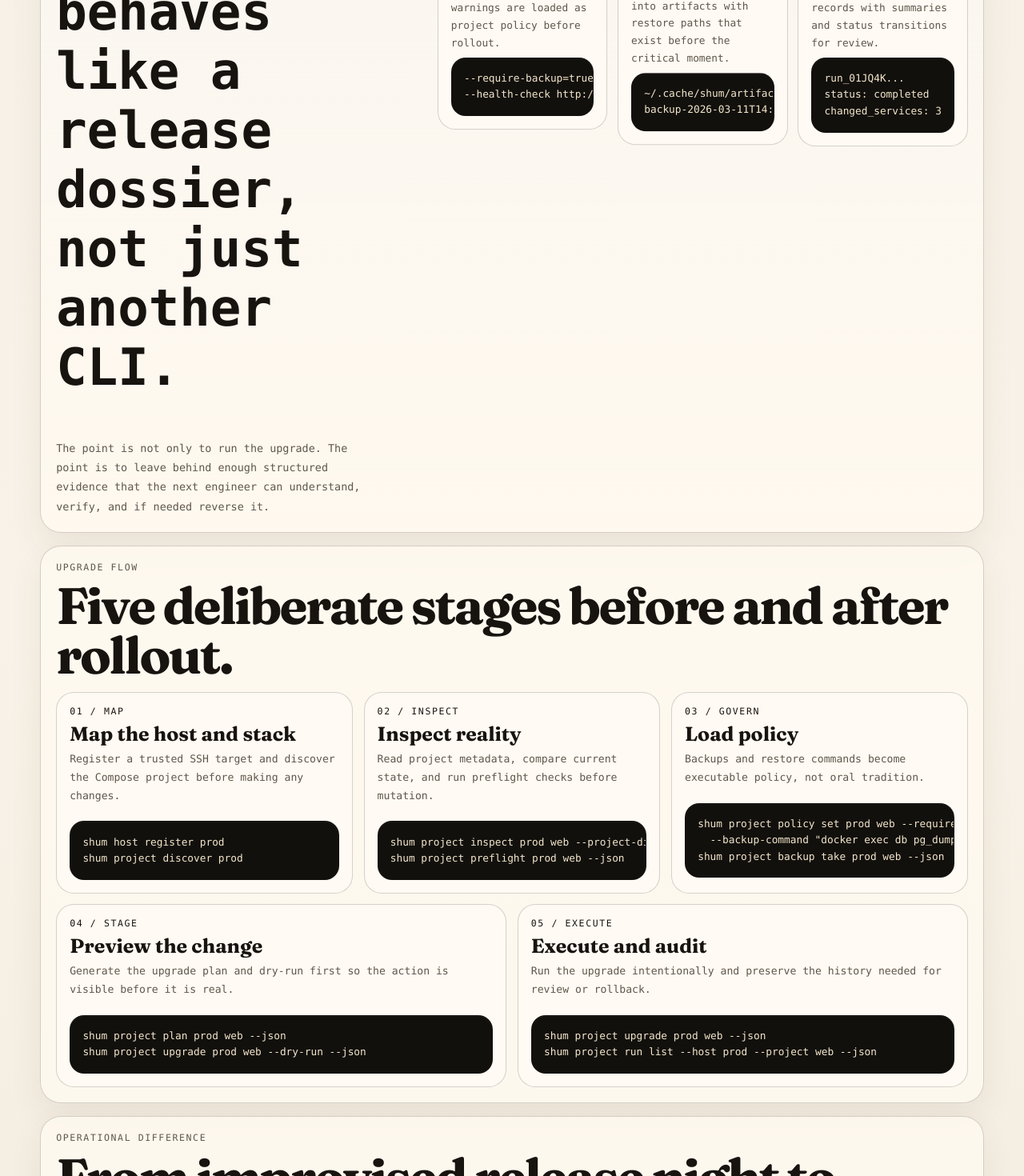
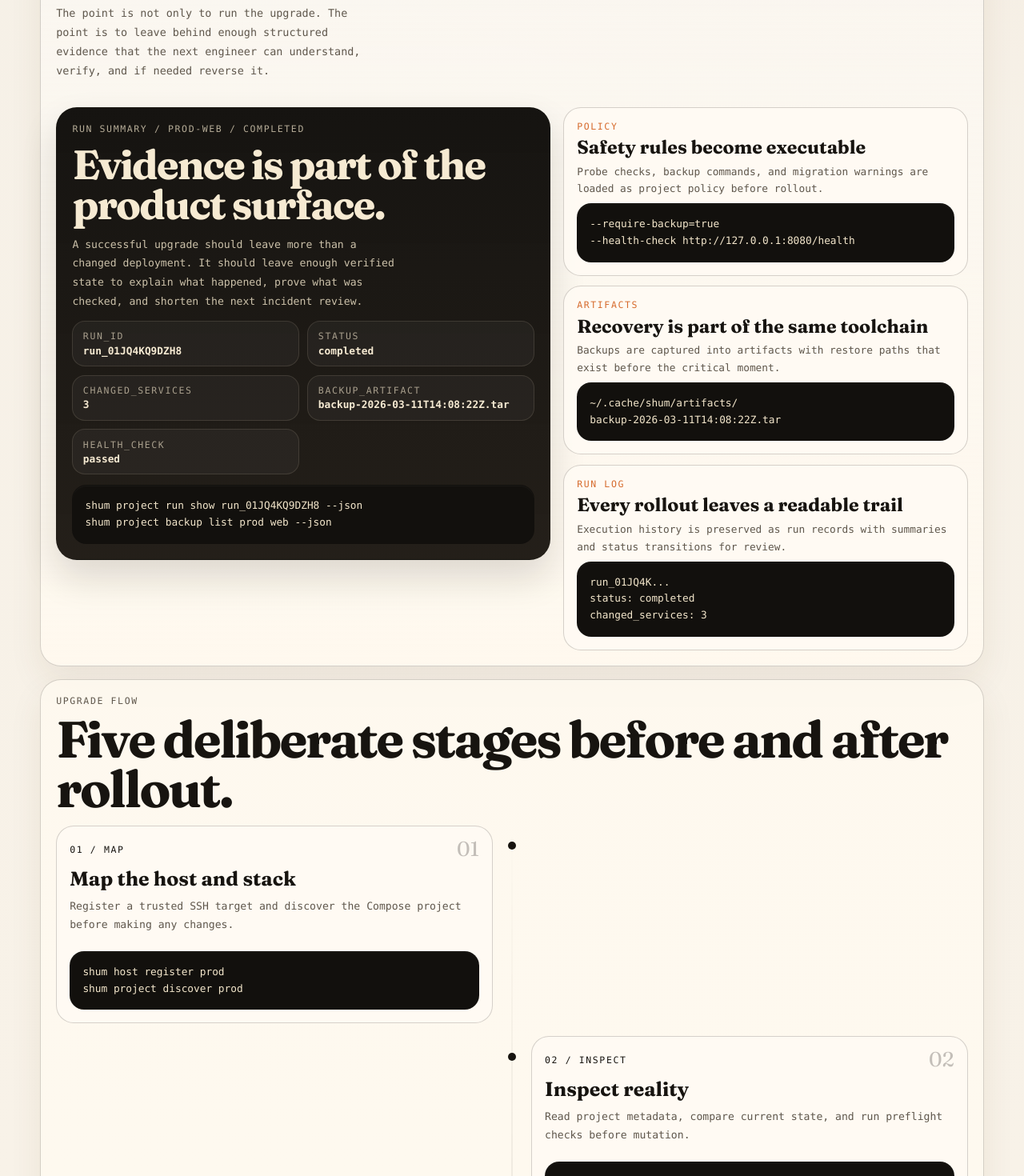
Before and after one commit to imurodl/shum, a Vue app in the folder site/: page / in a window 1280 px wide. Shown: the part 1640-3110 px from the top of the page at 80% size. Built offline with nearby package versions, Linux system fonts and the light colour scheme; a web font is replaced by a local one.

Commit message:
feat: strengthen landing composition with dossier and timeline sections

```diff
--- a/site/src/App.vue
+++ b/site/src/App.vue
@@ -59,6 +59,14 @@ const evidenceCards = [
     copy: 'Execution history is preserved as run records with summaries and status transitions for review.',
     sample: 'run_01JQ4K...\nstatus: completed\nchanged_services: 3',
   },
+]
+
+const dossierSummary = [
+  ['run_id', 'run_01JQ4KQ9DZH8'],
+  ['status', 'completed'],
+  ['changed_services', '3'],
+  ['backup_artifact', 'backup-2026-03-11T14:08:22Z.tar'],
+  ['health_check', 'passed'],
 ]
 
 const compareSides = {
@@ -233,14 +241,34 @@ const resources = [
       </section>
 
       <section class="evidence panel">
-        <div class="evidence-copy">
+        <div class="section-header section-header-wide">
           <p class="section-tag">What gets captured</p>
-          <h2>SHUM behaves like a release dossier, not just another CLI.</h2>
+          <h2>SHUM leaves behind a release dossier, not a vague memory.</h2>
           <p class="evidence-lead">
             The point is not only to run the upgrade. The point is to leave behind enough structured evidence
             that the next engineer can understand, verify, and if needed reverse it.
           </p>
         </div>
+
+        <div class="evidence-layout">
+          <article class="dossier-card">
+            <p class="dossier-kicker">run summary / prod-web / completed</p>
+            <h3>Evidence is part of the product surface.</h3>
+            <p class="dossier-copy">
+              A successful upgrade should leave more than a changed deployment. It should leave enough verified
+              state to explain what happened, prove what was checked, and shorten the next incident review.
+            </p>
+
+            <div class="dossier-grid">
+              <div v-for="item in dossierSummary" :key="item[0]" class="dossier-row">
+                <span>{{ item[0] }}</span>
+                <strong>{{ item[1] }}</strong>
+              </div>
+            </div>
+
+            <pre><code>shum project run show run_01JQ4KQ9DZH8 --json
+shum project backup list prod web --json</code></pre>
+          </article>
 
           <div class="evidence-grid">
             <article v-for="item in evidenceCards" :key="item.tag" class="evidence-card">
@@ -250,6 +278,7 @@ const resources = [
               <pre><code>{{ item.sample }}</code></pre>
             </article>
           </div>
+        </div>
       </section>
 
       <section class="workflow panel" id="flow">
@@ -258,9 +287,16 @@ const resources = [
           <h2>Five deliberate stages before and after rollout.</h2>
         </div>
 
-        <div class="workflow-grid">
-          <article v-for="step in flow" :key="step.label" class="step-card">
+        <div class="workflow-track">
+          <article
+            v-for="(step, index) in flow"
+            :key="step.label"
+            :class="['step-card', index % 2 === 0 ? 'step-card-left' : 'step-card-right']"
+          >
+            <div class="step-topline">
               <p class="step-label">{{ step.label }}</p>
+              <span class="step-number">{{ String(index + 1).padStart(2, '0') }}</span>
+            </div>
             <h3>{{ step.title }}</h3>
             <p class="step-copy">{{ step.copy }}</p>
             <pre><code>{{ step.command }}</code></pre>
@@ -338,6 +374,19 @@ const resources = [
         </div>
       </section>
 
+      <section class="closing panel">
+        <p class="section-tag">Final note</p>
+        <h2>Release night should feel disciplined before it feels fast.</h2>
+        <p class="closing-copy">
+          SHUM is an open-source operations tool for teams that want self-hosted upgrades to be explicit,
+          recoverable, and reviewable without inventing a platform around them.
+        </p>
+        <div class="hero-actions">
+          <a class="button button-primary" href="https://github.com/imurodl/shum" target="_blank" rel="noopener noreferrer">Explore repository</a>
+          <a class="button button-secondary" href="#atlas">Inspect CLI surface</a>
+        </div>
+      </section>
+
       <footer class="resource-strip panel" id="resources">
         <div class="section-header">
           <p class="section-tag">Resources</p>
--- a/site/src/style.css
+++ b/site/src/style.css
@@ -374,7 +374,6 @@ pre code {
 
 .evidence {
   display: grid;
-  grid-template-columns: 0.82fr 1.18fr;
   gap: 1rem;
   background:
     linear-gradient(180deg, rgba(255, 255, 255, 0.4), rgba(255, 249, 239, 0.92));
@@ -406,9 +405,78 @@ pre code {
   max-width: 48ch;
 }
 
+.evidence-layout {
+  display: grid;
+  grid-template-columns: 1.1fr 0.9fr;
+  gap: 1rem;
+  align-items: start;
+}
+
+.dossier-card {
+  display: grid;
+  gap: 0.8rem;
+  padding: 1.2rem;
+  border: 1px solid rgba(23, 20, 16, 0.16);
+  border-radius: 26px;
+  background:
+    linear-gradient(180deg, rgba(17, 15, 12, 0.98), rgba(27, 22, 16, 0.96));
+  color: #f6ead2;
+  box-shadow: 0 22px 46px rgba(23, 20, 16, 0.14);
+}
+
+.dossier-kicker {
+  margin: 0;
+  color: rgba(243, 230, 203, 0.72);
+  text-transform: uppercase;
+  letter-spacing: 0.14em;
+  font-size: 0.72rem;
+}
+
+.dossier-card h3 {
+  margin: 0;
+  font-family: 'Fraunces', Georgia, serif;
+  font-size: clamp(2rem, 4vw, 3.2rem);
+  line-height: 0.98;
+  letter-spacing: -0.04em;
+}
+
+.dossier-copy {
+  margin: 0;
+  max-width: 52ch;
+  color: rgba(243, 230, 203, 0.82);
+  line-height: 1.8;
+  font-size: 0.82rem;
+}
+
+.dossier-grid {
+  display: grid;
+  grid-template-columns: repeat(2, minmax(0, 1fr));
+  gap: 0.65rem;
+}
+
+.dossier-row {
+  display: grid;
+  gap: 0.2rem;
+  padding: 0.72rem 0.78rem;
+  border: 1px solid rgba(243, 230, 203, 0.12);
+  border-radius: 16px;
+  background: rgba(255, 255, 255, 0.04);
+}
+
+.dossier-row span {
+  color: rgba(243, 230, 203, 0.64);
+  font-size: 0.72rem;
+  text-transform: uppercase;
+  letter-spacing: 0.14em;
+}
+
+.dossier-row strong {
+  font-size: 0.8rem;
+}
+
 .evidence-grid {
   display: grid;
-  grid-template-columns: repeat(3, minmax(0, 1fr));
+  grid-template-columns: 1fr;
   gap: 0.8rem;
   align-items: start;
 }
@@ -420,10 +488,6 @@ pre code {
   border: 1px solid var(--line);
   border-radius: 22px;
   background: rgba(255, 251, 244, 0.86);
-}
-
-.evidence-card:nth-child(2) {
-  transform: translateY(1.2rem);
 }
 
 .evidence-tag {
@@ -479,27 +543,63 @@ pre code {
   margin-bottom: 1rem;
 }
 
-.workflow-grid {
+.section-header-wide {
+  max-width: 68rem;
+}
+
+.workflow-track {
   display: grid;
-  grid-template-columns: repeat(6, minmax(0, 1fr));
-  gap: 0.85rem;
+  gap: 1rem;
+  position: relative;
+}
+
+.workflow-track::before {
+  content: '';
+  position: absolute;
+  left: 50%;
+  top: 0;
+  bottom: 0;
+  width: 1px;
+  background: linear-gradient(rgba(23, 20, 16, 0), rgba(23, 20, 16, 0.18), rgba(23, 20, 16, 0));
+  transform: translateX(-50%);
 }
 
 .step-card {
   display: grid;
   align-content: start;
-  gap: 0.5rem;
-  min-height: 100%;
-  grid-column: span 2;
+  gap: 0.65rem;
+  width: min(680px, calc(50% - 1.5rem));
   padding: 1rem;
   border: 1px solid var(--line);
   border-radius: 22px;
   background: rgba(255, 251, 244, 0.8);
+  position: relative;
 }
 
-.step-card:nth-child(4),
-.step-card:nth-child(5) {
-  grid-column: span 3;
+.step-card::before {
+  content: '';
+  position: absolute;
+  top: 1.2rem;
+  width: 10px;
+  height: 10px;
+  border-radius: 999px;
+  background: var(--ink);
+}
+
+.step-card-left {
+  justify-self: start;
+}
+
+.step-card-left::before {
+  right: -1.85rem;
+}
+
+.step-card-right {
+  justify-self: end;
+}
+
+.step-card-right::before {
+  left: -1.85rem;
 }
 
 .step-card h3 {
@@ -507,6 +607,20 @@ pre code {
   font-family: 'Fraunces', Georgia, serif;
   font-size: 1.55rem;
   line-height: 1.05;
+}
+
+.step-topline {
+  display: flex;
+  justify-content: space-between;
+  gap: 1rem;
+  align-items: center;
+}
+
+.step-number {
+  color: rgba(23, 20, 16, 0.26);
+  font-family: 'Fraunces', Georgia, serif;
+  font-size: 1.6rem;
+  line-height: 1;
 }
 
 .step-copy {
@@ -551,6 +665,48 @@ pre code {
   color: var(--muted);
   line-height: 1.85;
   font-size: 0.84rem;
+}
+
+.closing {
+  display: grid;
+  gap: 0.7rem;
+  align-items: start;
+  padding: 1.35rem 1.2rem;
+  background:
+    linear-gradient(140deg, rgba(16, 15, 12, 0.98), rgba(32, 27, 20, 0.94));
+  color: #f6ead2;
+}
+
+.closing h2 {
+  margin: 0;
+  max-width: 14ch;
+  font-family: 'Fraunces', Georgia, serif;
+  font-size: clamp(2.4rem, 6vw, 4.6rem);
+  line-height: 0.96;
+  letter-spacing: -0.04em;
+}
+
+.closing .section-tag {
+  color: rgba(243, 230, 203, 0.72);
+}
+
+.closing-copy {
+  margin: 0;
+  max-width: 68ch;
+  color: rgba(243, 230, 203, 0.84);
+  line-height: 1.8;
+  font-size: 0.85rem;
+}
+
+.closing .button-primary {
+  background: #f6ead2;
+  color: #171410;
+}
+
+.closing .button-secondary {
+  border-color: rgba(243, 230, 203, 0.36);
+  color: #f6ead2;
+  background: rgba(255, 255, 255, 0.04);
 }
 
 .atlas {
@@ -660,18 +816,8 @@ pre code {
 }
 
 @media (max-width: 1120px) {
-  .workflow-grid {
-    grid-template-columns: repeat(2, minmax(0, 1fr));
-  }
-
   .resource-grid {
     grid-template-columns: repeat(2, minmax(0, 1fr));
-  }
-
-  .step-card,
-  .step-card:nth-child(4),
-  .step-card:nth-child(5) {
-    grid-column: span 1;
   }
 }
 
@@ -679,6 +825,7 @@ pre code {
   .hero,
   .manifesto,
   .evidence,
+  .evidence-layout,
   .atlas,
   .architecture-rail,
   .contrast-grid {
@@ -686,6 +833,7 @@ pre code {
   }
 
   .signal-grid,
+  .dossier-grid,
   .evidence-grid {
     grid-template-columns: 1fr;
   }
@@ -694,13 +842,21 @@ pre code {
     transform: none;
   }
 
-  .evidence-card:nth-child(2) {
-    transform: none;
-  }
-
   .hero-word {
     right: -0.8rem;
     top: 9rem;
+  }
+
+  .workflow-track::before,
+  .step-card::before {
+    display: none;
+  }
+
+  .step-card,
+  .step-card-left,
+  .step-card-right {
+    width: 100%;
+    justify-self: stretch;
   }
 }
 
@@ -716,7 +872,6 @@ pre code {
     width: min(100%, calc(100% - 0.9rem));
   }
 
-  .workflow-grid,
   .resource-grid {
     grid-template-columns: 1fr;
   }
```
Lines whose indentation alone changed are shown as unchanged.
